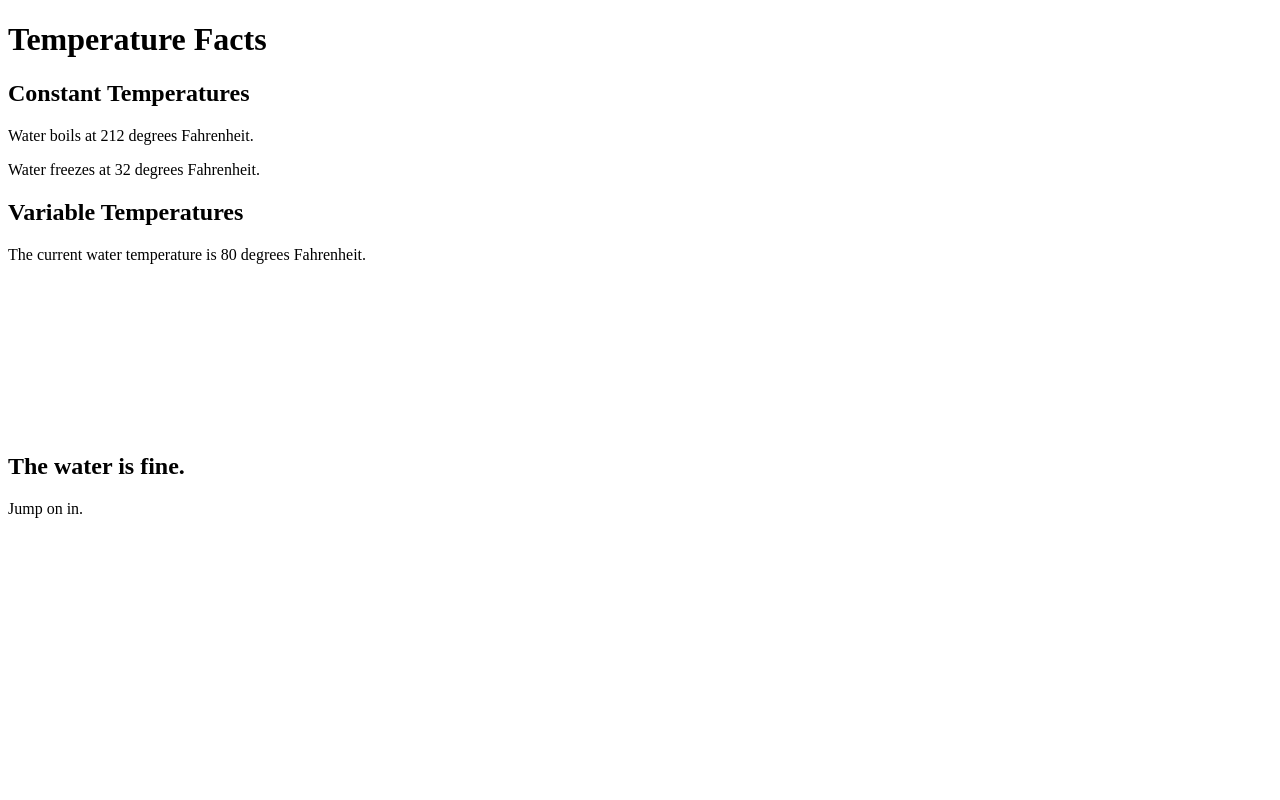
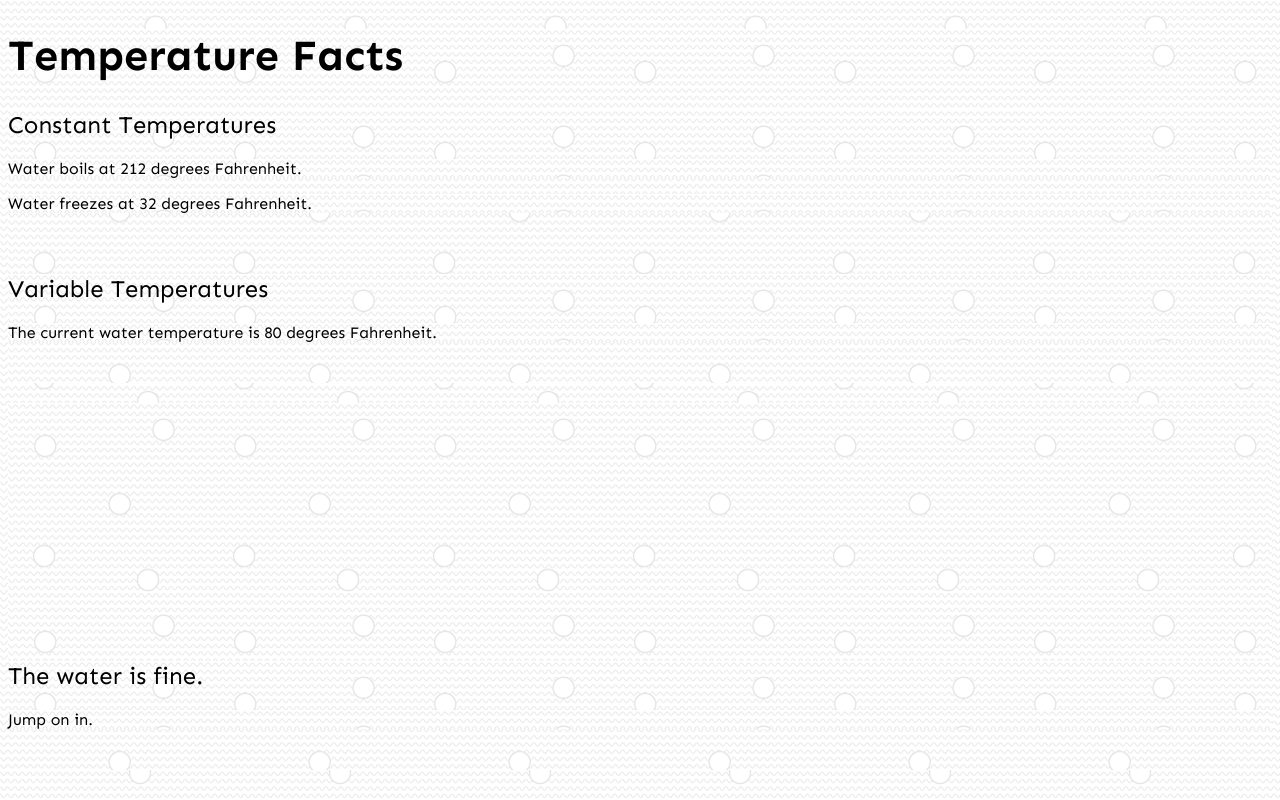
Before and after one commit to jeninemarquez/m10-hw10-marquez-jenine, a plain HTML site: page index.html in a window 1280 px wide. Drawn offline with Linux system fonts and the light colour scheme.

Commit message:
Add styling

```diff
--- a/index.html
+++ b/index.html
@@ -4,6 +4,7 @@
     <meta charset="utf-8">
     <meta name="viewport" content="width=device-width, initial-scale=1, shrink-to-fit=no">
     <link rel="stylesheet" type="text/css" href="main.css">
+    <link href="https://fonts.googleapis.com/css2?family=Sen:wght@400;700&display=swap" rel="stylesheet">
     <title>Homework 10</title>
   </head>
   <body>
--- a/main.css
+++ b/main.css
@@ -1,3 +1,20 @@
+* {
+  font-family: 'Sen', sans-serif;
+  background-image: url("wavy-dots.png");
+}
+
+h1 {
+  font-weight: 700;
+  font-size: 2.7rem;
+}
+
+h2, p {
+  font-weight: 400;
+}
+
+section {
+  padding-bottom: 2%;
+}
 
 .hide {
   opacity: 0;
```
Also changed, not shown: wavy-dots.png (added).
